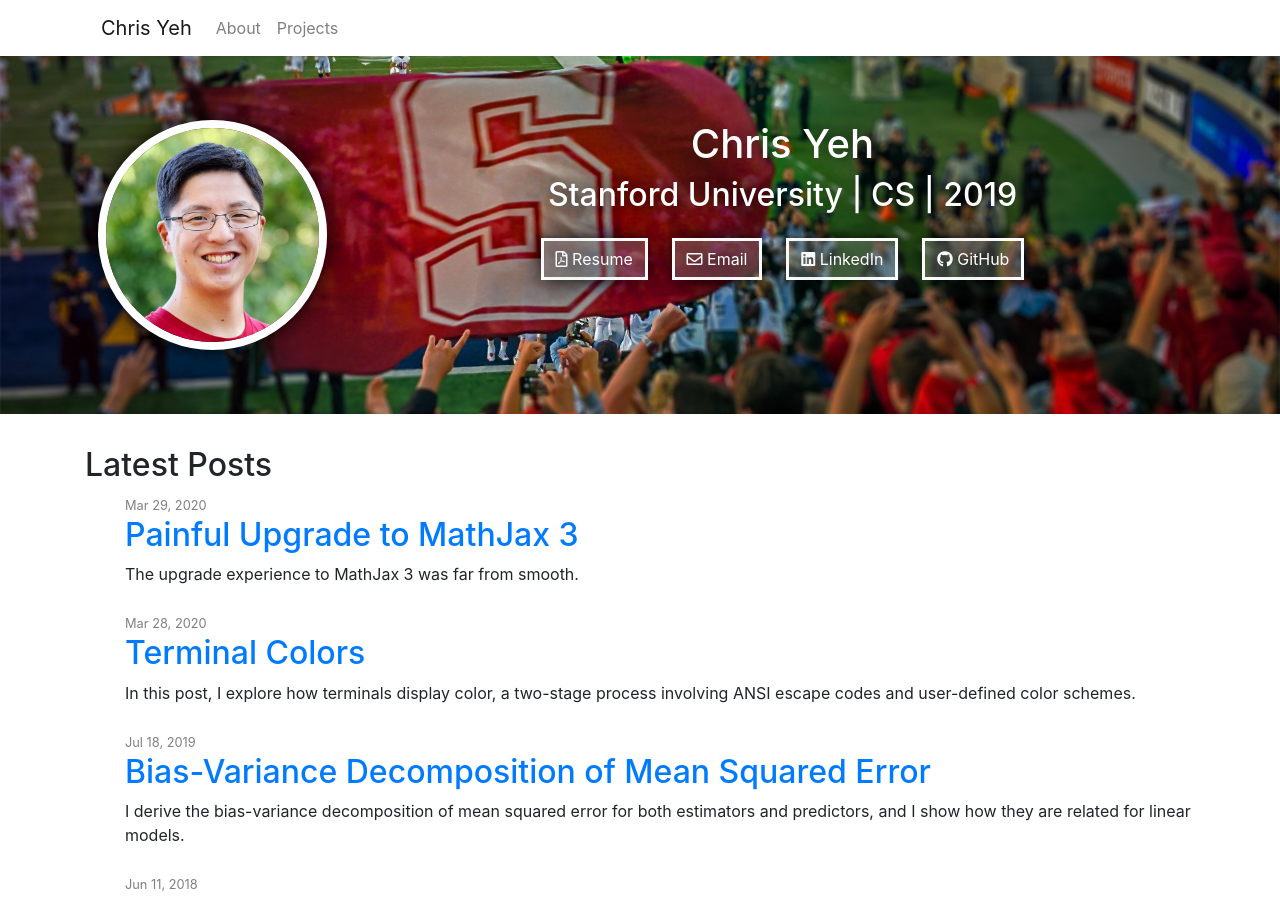
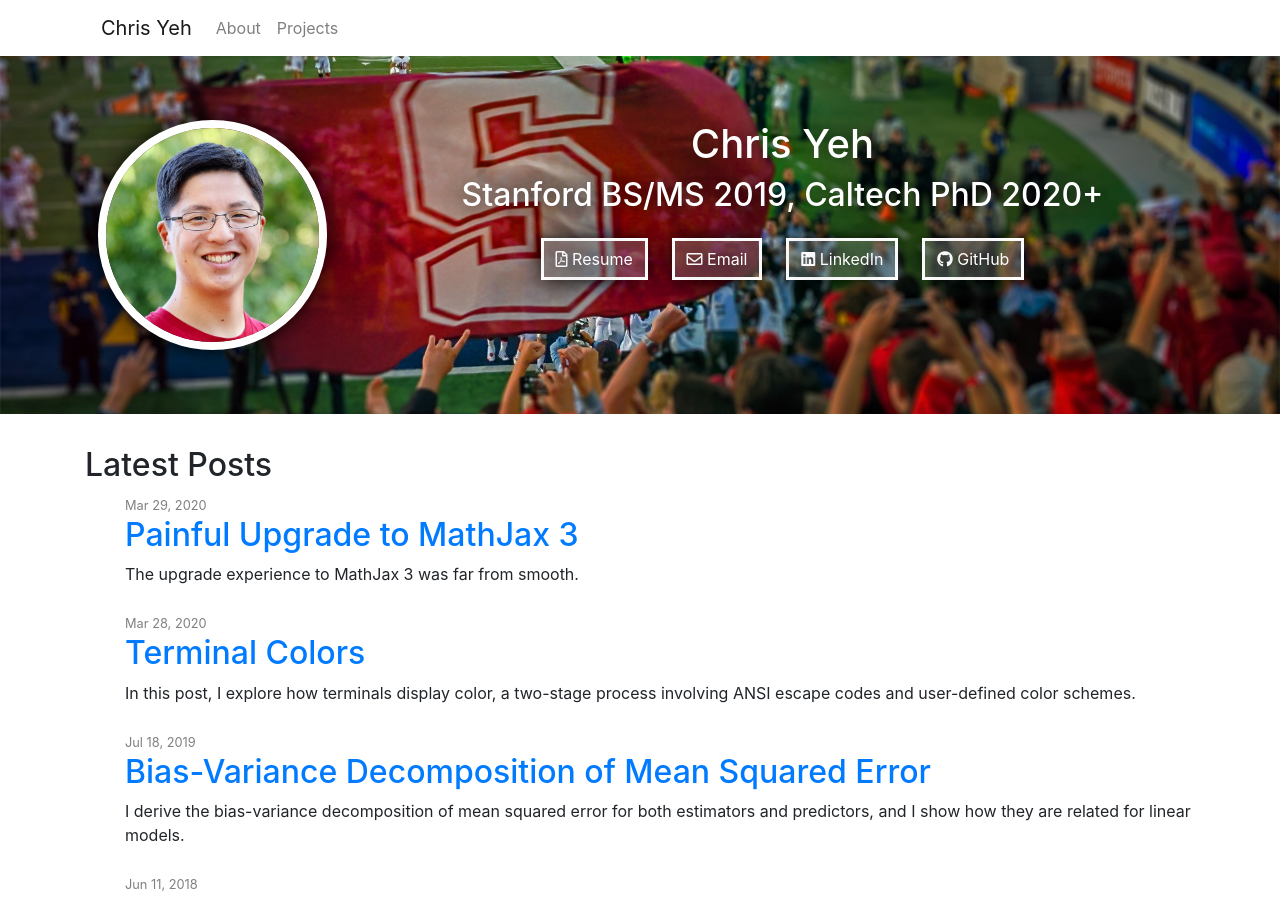
Before and after one commit to chrisyeh96/chrisyeh96.github.io, a Jekyll site: the page built from index.md, in a window 1280 px wide and 900 px high. Built offline with Jekyll 4.4.1, drawn with Linux system fonts in a browser that asks for light colours; nearby versions of some CDN libraries.

Commit message:
Add Caltech to site description

```diff
--- a/_config.yml
+++ b/_config.yml
@@ -1,6 +1,6 @@
 # theme: jekyll-theme-cayman
 title: Chris Yeh
-description: Stanford University, Class of 2019
+description: Stanford BS/MS 2019, Caltech PhD 2020+
 
 highlighter: rouge
 
--- a/_includes/header.html
+++ b/_includes/header.html
@@ -9,8 +9,8 @@
         <img id="profile-pic" src="{{ site.baseurl }}/images/chrisyeh_700px_square.jpg">
       </div>
       <div class="col-md-8 col-lg-9">
-        <h1>Chris Yeh</h1>
-        <h2>Stanford University | CS | 2019</h2>
+        <h1>{{site.title}}</h1>
+        <h2>{{site.description}}</h2>
 
         <!-- Contact -->
         <ul class="contact list-inline banner-social-buttons">
```
